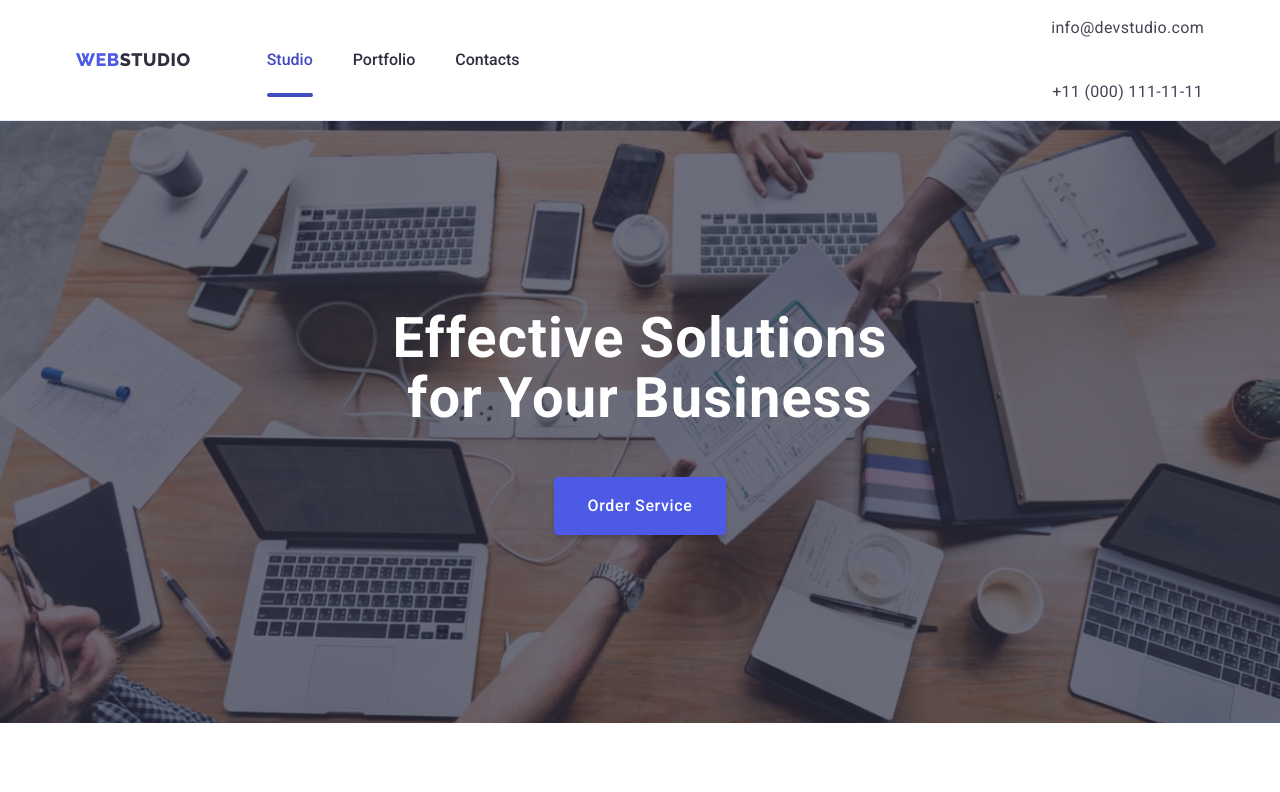
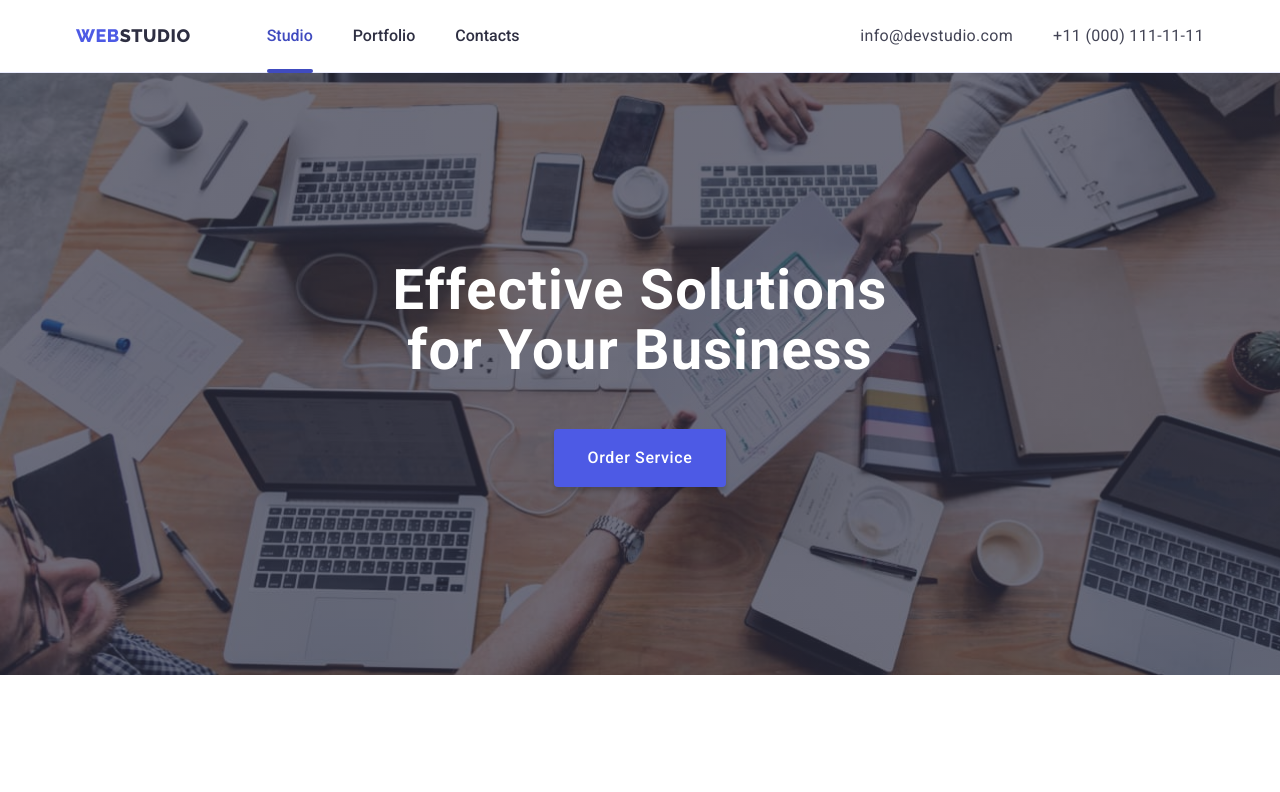
Before and after one commit to Natalka333/goit-markup-hw-07, a plain HTML site: page index.html in a window 1280 px wide. Shown: the top 792 px of the page. Drawn offline with nearby package versions, Linux system fonts and the light colour scheme.

Commit message:
Update desktop.css

```diff
--- a/css/desktop.css
+++ b/css/desktop.css
@@ -3,11 +3,13 @@
   }
 
 /* HEADER */
-
+.header {
+		padding-top: 24px;
+		padding-bottom: 24px;
+}
 .address-list {
 	display: flex;
-	align-items: center;
-	margin-right: auto;
+	flex-direction: row;
 	gap: 40px;
 }
 
```
